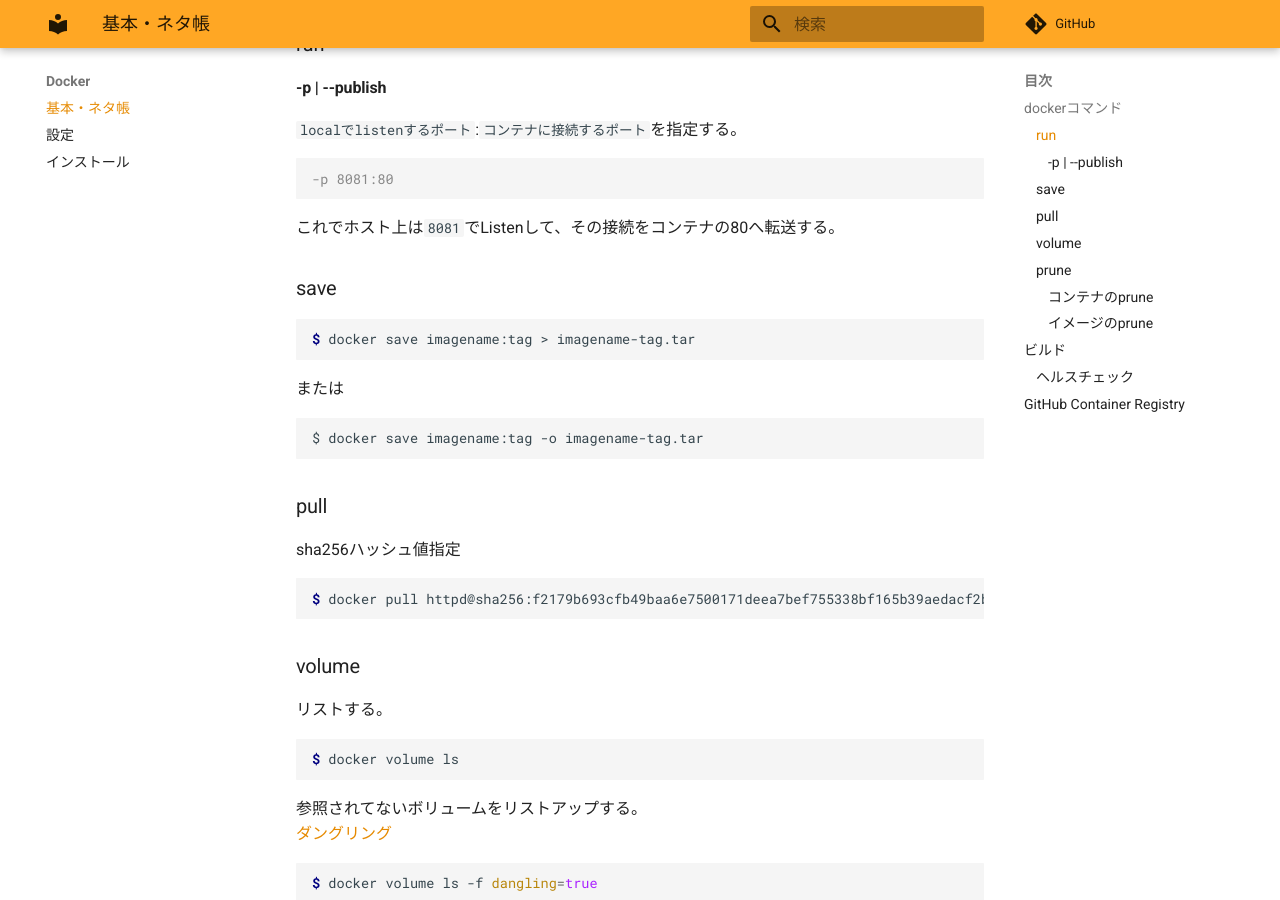
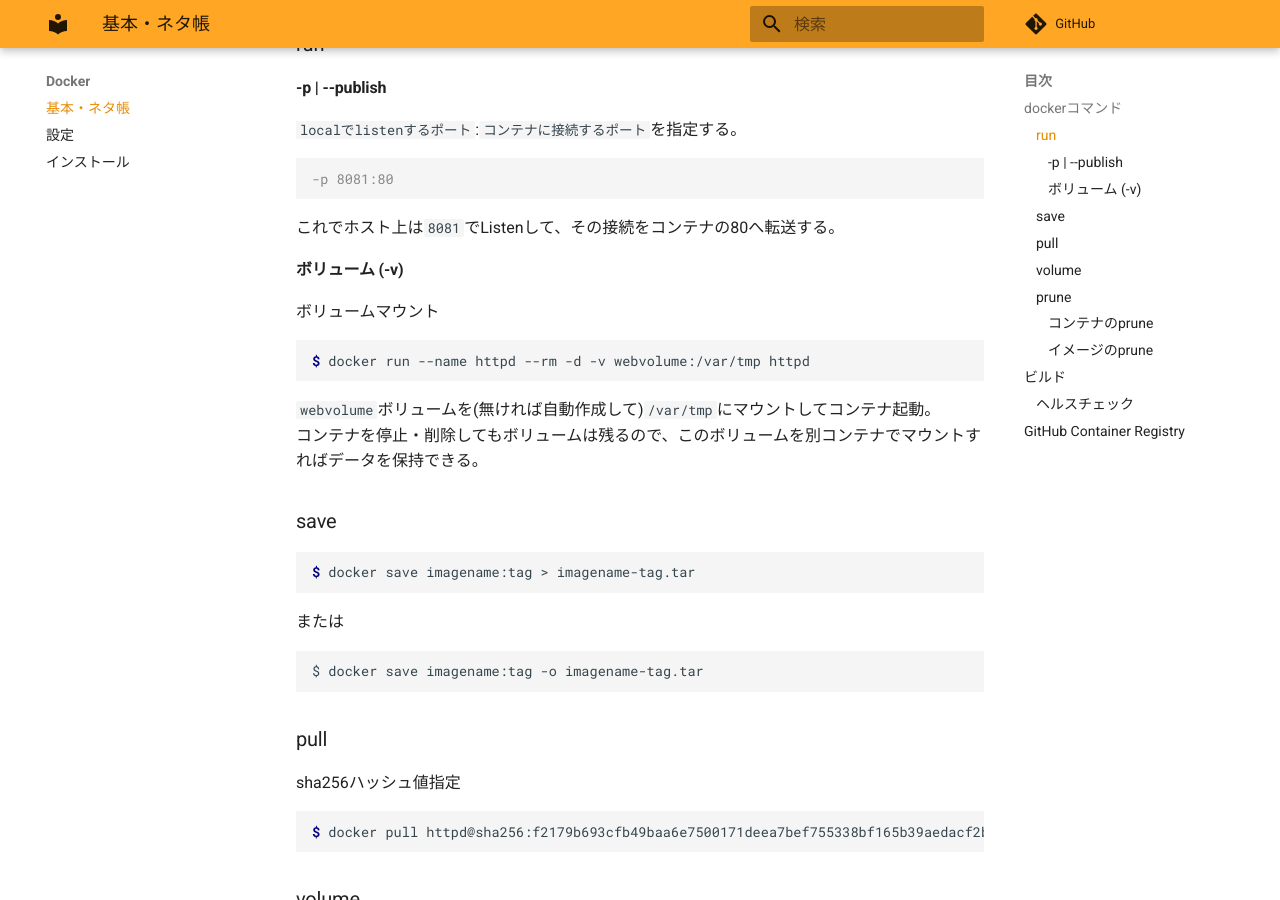
Before and after one commit to zaki-lknr/docs, an MkDocs documentation site: the page built from docs/Docker/index.md, in a window 1280 px wide and 900 px high, scrolled down 307 px. Built offline with MkDocs 1.6.1 and Material for MkDocs 9.7.7, drawn with Linux system fonts in a browser that asks for light colours; comment, search, counter and statistics services are not loaded.

Commit message:
add: docker: -v

````diff
--- a/docs/Docker/index.md
+++ b/docs/Docker/index.md
@@ -15,6 +15,17 @@
 ```
 
 これでホスト上は`8081`でListenして、その接続をコンテナの80へ転送する。
+
+#### ボリューム (-v)
+
+ボリュームマウント
+
+```console
+$ docker run --name httpd --rm -d -v webvolume:/var/tmp httpd
+```
+
+`webvolume`ボリュームを(無ければ自動作成して)`/var/tmp`にマウントしてコンテナ起動。
+コンテナを停止・削除してもボリュームは残るので、このボリュームを別コンテナでマウントすればデータを保持できる。
 
 ### save
 
````
